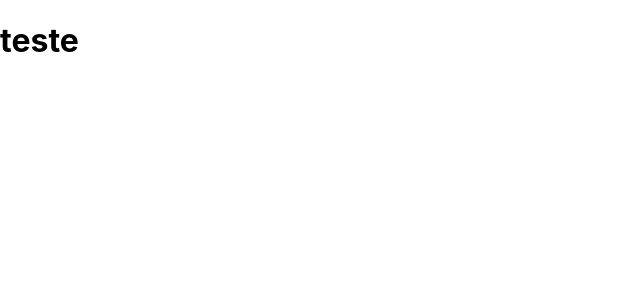
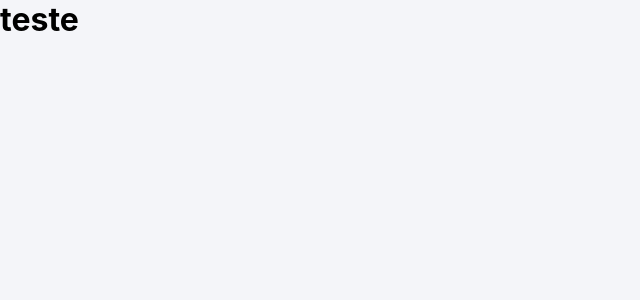
Before and after one commit to KauanCurbani/exercise-array, a React (Create React App) app: page / in a window 1280 px wide. Shown: the top 300 px of the page, without its empty margins (0-640 px from the left). Built offline with nearby package versions, Linux system fonts and the light colour scheme.

Commit message:
add json

```diff
--- a/src/index.css
+++ b/src/index.css
@@ -1,13 +1,20 @@
+* {
+  margin: 0;
+  padding: 0;
+  box-sizing: border-box;
+}
+
 body {
   margin: 0;
-  font-family: -apple-system, BlinkMacSystemFont, 'Segoe UI', 'Roboto', 'Oxygen',
-    'Ubuntu', 'Cantarell', 'Fira Sans', 'Droid Sans', 'Helvetica Neue', 'Poppins',
-    sans-serif;
+  font-family: -apple-system, BlinkMacSystemFont, "Segoe UI", "Roboto", "Oxygen",
+    "Ubuntu", "Cantarell", "Fira Sans", "Droid Sans", "Helvetica Neue",
+    "Poppins", sans-serif;
   -webkit-font-smoothing: antialiased;
   -moz-osx-font-smoothing: grayscale;
+  background-color: #f4f5f9;
 }
 
 code {
-  font-family: source-code-pro, Menlo, Monaco, Consolas, 'Courier New',
+  font-family: source-code-pro, Menlo, Monaco, Consolas, "Courier New",
     monospace;
 }
--- a/src/pages/login/index.js
+++ b/src/pages/login/index.js
@@ -1,7 +1,10 @@
 import React from 'react'
 import './index.css'
 
+
 function LoginPage() {
+
+
   return (
     <div className="titleLogin">
     <h1>teste</h1>
--- a/src/pages/user/index.js
+++ b/src/pages/user/index.js
@@ -1,10 +1,16 @@
 import React from "react";
 import "./style.css";
+import data from '../../data/data.json'
 
 function User() {
+let currUser = 0
+
+console.log(data[currUser]);
   return (
   <div>
-    <h1>Users</h1>
+    <main>
+
+    </main>
   </div>
 )}
 
--- a/src/pages/user/style.css
+++ b/src/pages/user/style.css
@@ -0,0 +1,6 @@
+main{
+    margin: 0 auto;
+    max-width: 900px;
+    min-height: 50vh;
+    background: #fff;
+}
```
